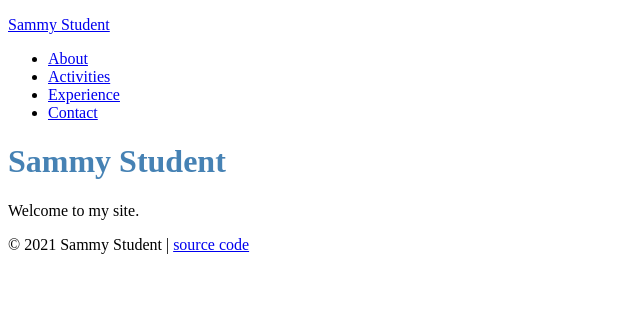
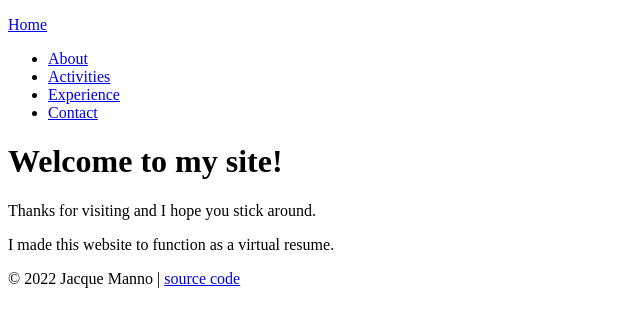
Before and after one commit to jacquemanno/website_project, a plain HTML site: page index.html in a window 1280 px wide. Shown: the whole page, without its empty margins (0-640 px from the left). Drawn offline with Linux system fonts and the light colour scheme.

Commit message:
Editing index page

```diff
--- a/index.html
+++ b/index.html
@@ -2,12 +2,12 @@
 <html>
   <head>
     <meta charset="utf-8">
-    <title>Sammy Student | Work hard, play hard</title>
-    <link rel="stylesheet" href="stylesheets/sammy-style.css">
+    <title>Jacque Manno | Website Project</title>
+    <link rel="stylesheet" href="stylesheets/jacquemanno.css">
   </head>
   <body>
     <header>
-      <p><a href="index.html">Sammy Student</a></p>
+      <p><a href="index.html">Home</a></p>
       <nav>
         <ul>
           <li><a href="about.html">About</a></li>
@@ -19,13 +19,14 @@
     </header>
 
     <div class="page">
-      <h1>Sammy Student</h1>
-      <p>Welcome to my site.</p>
+      <h1>Welcome to my site!</h1>
+      <p>Thanks for visiting and I hope you stick around.</p>
+      <p>I made this website to function as a virtual resume.</p>
     </div>
 
     <footer>
-      <p>&copy; 2021 Sammy Student |
-        <a href="https://github.com/prof-rossetti/student-site">source code</a>
+      <p>&copy; 2022 Jacque Manno |
+        <a href="https://github.com/jacquemanno/website_project">source code</a>
       </p>
     </footer>
 
```
Also changed, not shown: about.html (+2 -1 lines), contact.html (+1 -1 lines).
